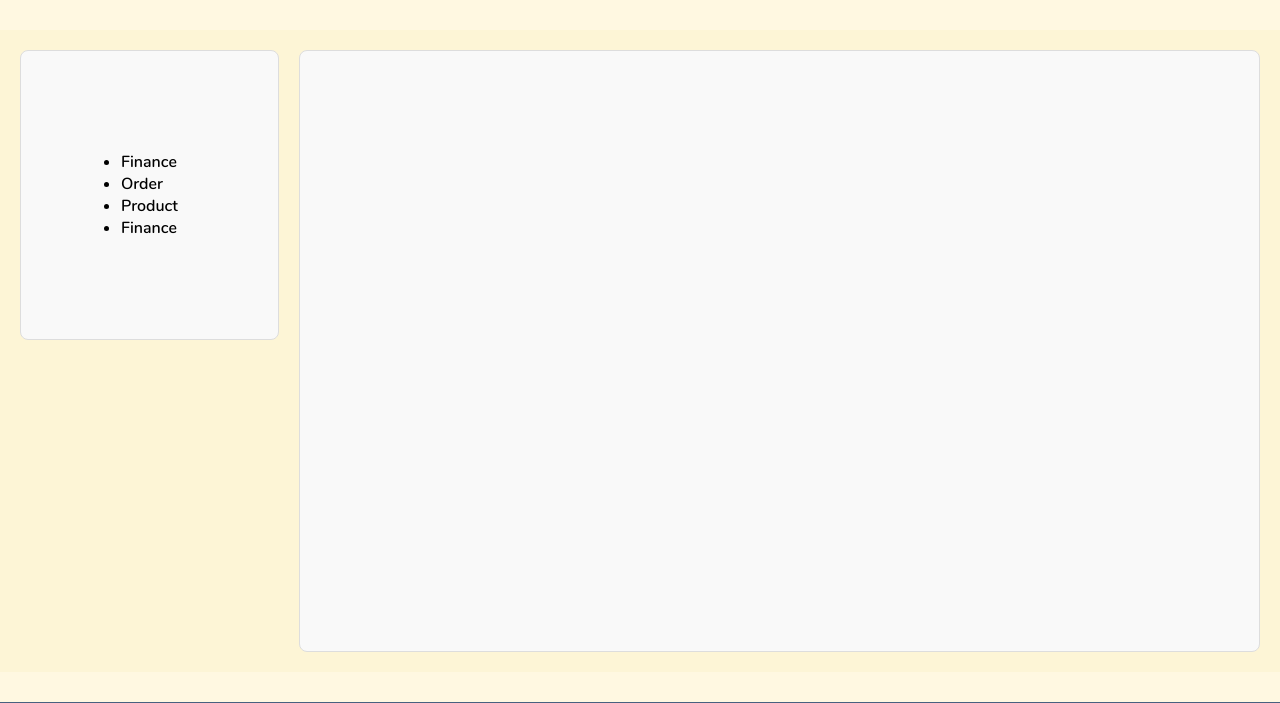
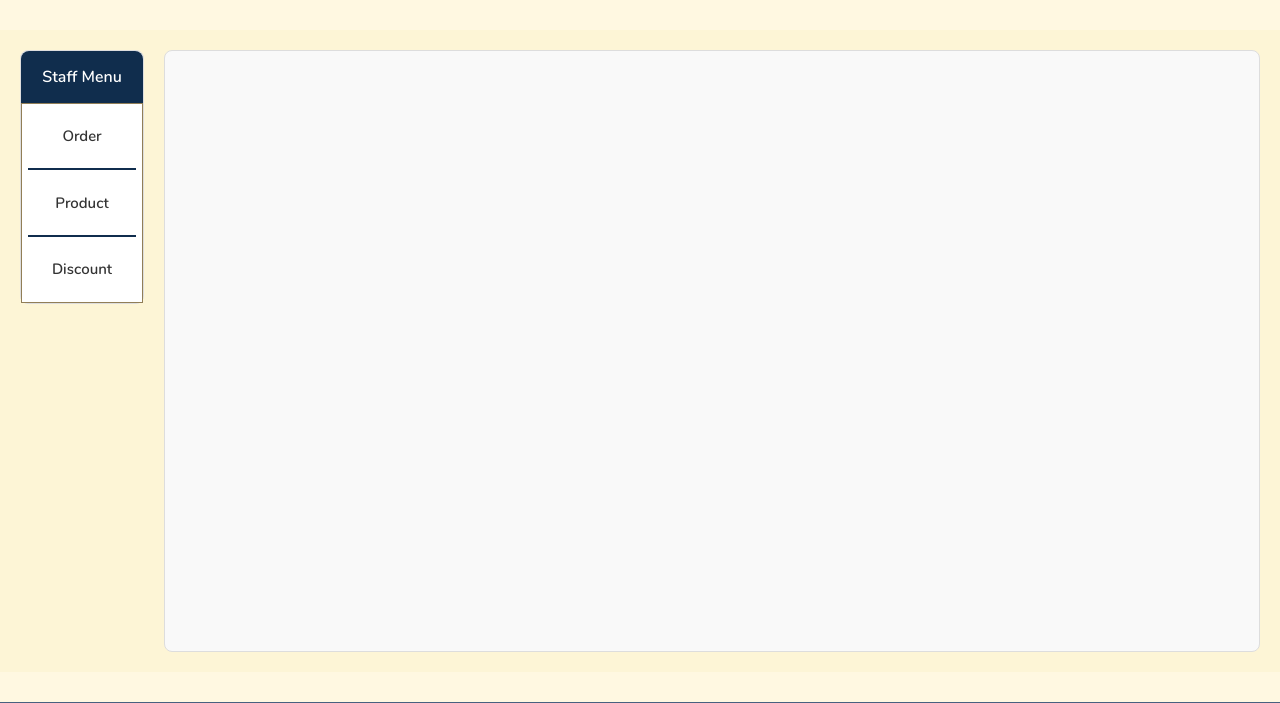
Before and after one commit to ilovemath25/E-Bookstore, a Flask app: page /staff_order in a window 1280 px wide. Shown: the part 85-788 px from the top of the page. Run offline with Flask 3, Linux system fonts and the light colour scheme; some libraries are stand-ins or nearby versions.

Commit message:
Add order detail

```diff
--- a/ebookstore_flask/__init__.py
+++ b/ebookstore_flask/__init__.py
@@ -10,8 +10,10 @@ def create_app(postgres):
       from ebookstore_flask.routes.home import home
       from ebookstore_flask.routes.product import product
       from ebookstore_flask.routes.staff_order import staff_order
+      from ebookstore_flask.routes.staff_order_detail import staff_order_detail
       app.register_blueprint(home)
       app.register_blueprint(product)
       app.register_blueprint(staff_order)
+      app.register_blueprint(staff_order_detail)
 
    return app
--- a/ebookstore_flask/static/style/order.css
+++ b/ebookstore_flask/static/style/order.css
@@ -1,15 +1,14 @@
 .navbar-order-container {
     display: flex;
     justify-content: space-between;
-    align-items: flex-start; /* Aligns items to the top */
-    gap: 20px; /* Adds space between the left and right boxes */
+    align-items: flex-start;
+    gap: 20px;
     max-width: 100%;
     padding: 20px;
-    background-color: #fdf5d6; /* Background color to match your design */
+    background-color: #fdf5d6;
  }
 .left{
     flex: 0 0 10%;
-    padding: 100px;
     border: 1px solid #ddd;
     border-radius: 8px;
     background-color: #f9f9f9;
@@ -21,6 +20,109 @@
     border-radius: 8px;
     background-color: #f9f9f9;
 }
+.bar-title{
+    height: 52px;
+    border-top-left-radius: .5rem;
+    border-top-right-radius: .5rem;
+    padding: 1rem;
+    display: flex;
+    align-items: center;
+    justify-content: center;
+    font-size: 16px;
+    font-weight: 500;
+    background-color: #102d4d;
+    color: #fff;
+}
+.bar-list{
+    position: relative;
+    display: flex;
+    height: 200px;
+    width: 100%;
+    flex-direction: column;
+    justify-content: center;
+    align-items: center;
+    border-radius: 0;
+    padding: 0;
+    color: #000;
+    border: 1px solid #917E57;
+    background-color: #fff;
+}
+.bar-list>.bar-row{
+    height: inherit;
+    flex-wrap: nowrap;
+    align-items: center;
+    justify-content: space-between;
+    margin-bottom: 5px;
+}
+
+.bar-list .bar-row{
+    margin: 0;
+    width: 100%;
+    padding: 0;
+}
+
+.bar-list hr{
+    width: 90%;
+    border-color: #000;
+    background-color: #102d4d;
+    border: none;
+    height: 5px;
+}
+.bar-row{
+    --bs-gutter-y: 0;
+    display: flex;
+    align-items: center;
+    justify-content: center;
+    width: 100%;
+    margin: 0;
+    padding: 0;
+
+}
+
+.bar-row:hover{
+    background-color: #afc7e5;
+    transition: all 0.3s;
+}
+.bar-row:active{
+    background-color: #8ea4c0;
+    transition: all 0s;
+}
+.bar-center{
+    width: 100%;
+    padding: .25rem 1rem;
+    display: flex;
+    justify-content: center;
+    font-size: .75rem;
+    line-height: 1rem;
+    overflow: hidden;
+    text-overflow: ellipsis;
+    white-space: pre;
+    text-decoration-line: none;
+}
+
+
+.bar-list .bar-row:first-child .bar-center{
+    margin-top: 0;
+    text-overflow: clip;
+}
+
+a{
+    text-decoration: none;
+    background-color: transparent;
+}
+
+.bar-center a{
+    font-size: 15px;
+    align-items: center;
+    justify-content: center;
+    line-height: 1.25rem;
+    text-align: center;
+    margin: 0;
+    padding: 0;
+    font-weight: 500;
+    color: #333;
+}
+
 @media (max-width: 900) {
     .navbar-order-container {
         flex-direction: column; /* Stacks the boxes vertically */
--- a/ebookstore_flask/templates/staff/order.html
+++ b/ebookstore_flask/templates/staff/order.html
@@ -6,12 +6,33 @@
 <main>
     <div class="navbar-order-container">
         <div class="left">
-            <ul>
+            <div class="bar-title">Staff Menu</div>
+            <div class="bar-list">
+                <!-- order -->
+                <div class="bar-row">
+                    <div id="bar-order" class="bar-center">
+                        <a href="" target="_self">Order</a>
+                    </div>
+                </div>
+                <hr>
+                <div class="bar-row">
+                    <div id="bar-product" class="bar-center">
+                        <a href="" target="_self">Product</a>
+                    </div>
+                </div>
+                <hr>
+                <div class="bar-row">
+                    <div id="bar-discount" class="bar-center">
+                        <a href="" target="_self">Discount</a>
+                    </div>
+                </div>
+            </div>
+            <!-- <ul>
                 <li>Finance</li>
                 <li>Order</li>
                 <li>Product</li>
                 <li>Finance</li>
-            </ul>
+            </ul> -->
         </div>
         <div class="right"></div>
     </div>
```
Also changed, not shown: ebookstore_flask/routes/staff_order_detail.py (added, +7 -0 lines), ebookstore_flask/static/style/order_detail.css (added, +22 -0 lines), ebookstore_flask/templates/staff/order_detail.html (added, +11 -0 lines).
